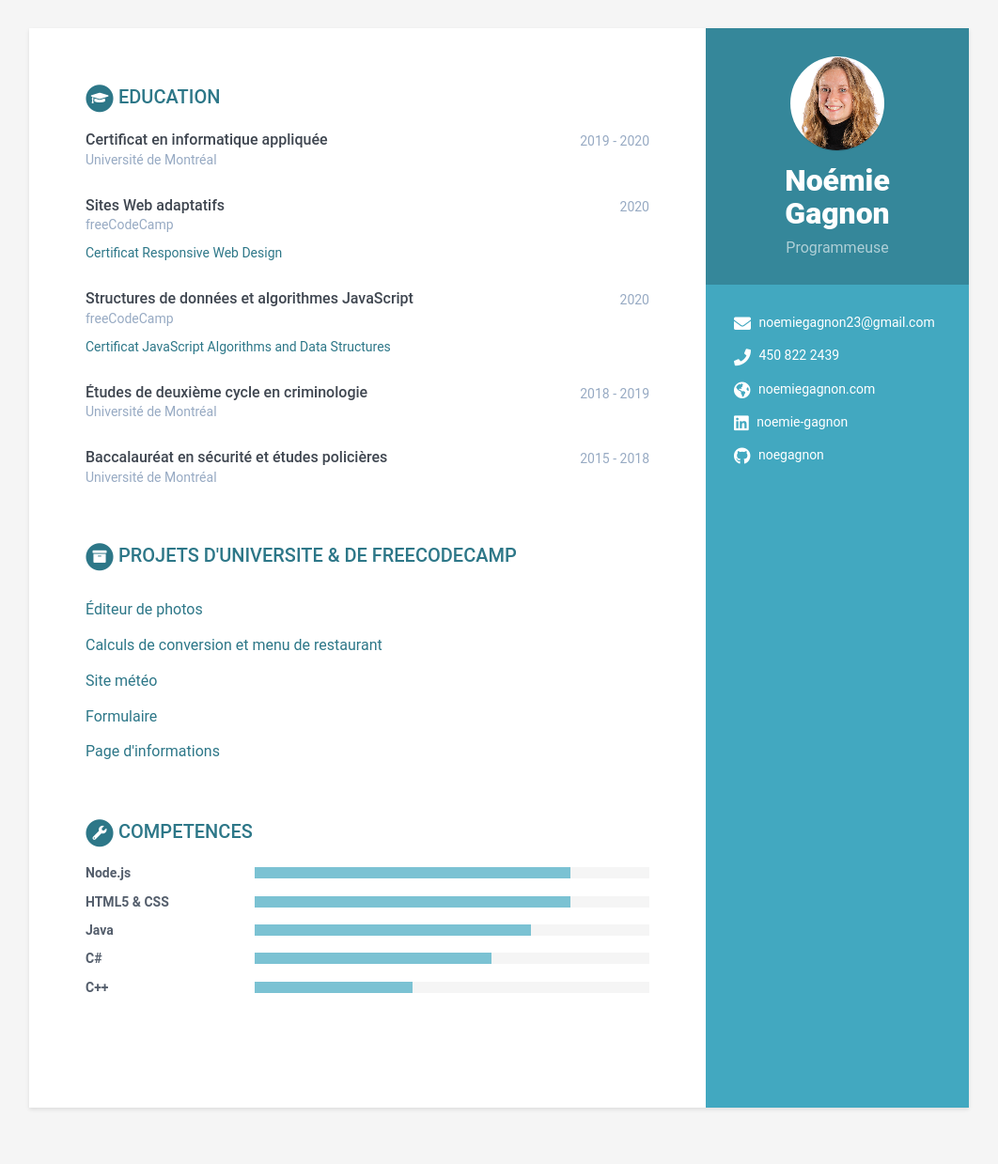
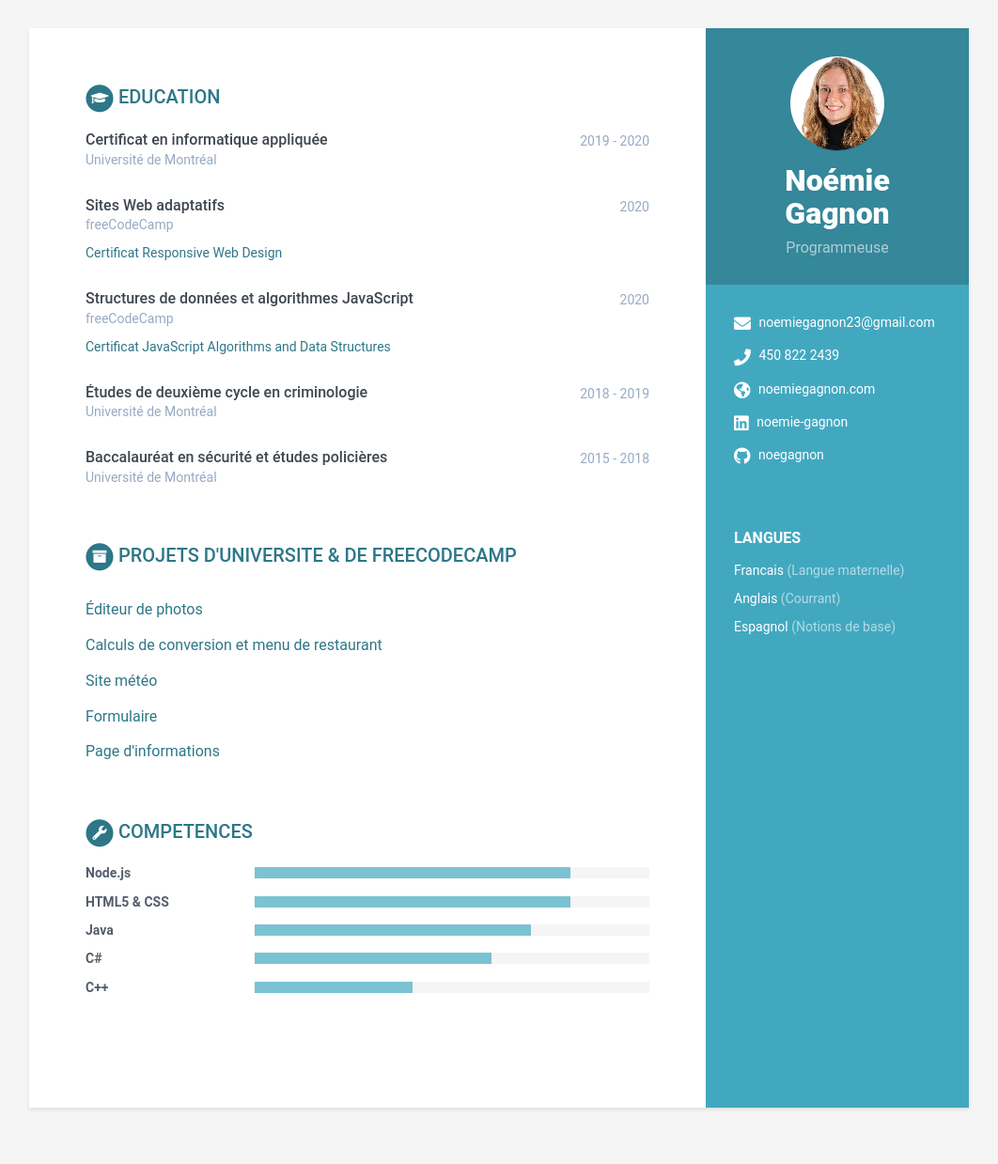
Before and after one commit to noegagnon/cv-fr, a Jekyll site: the page built from index.html, in a window 1280 px wide. Shown: the whole page at 94% size, without its empty margins (109-1171 px from the left). Built offline with Jekyll 4.4.1, drawn with Linux system fonts in a browser that asks for light colours.

Commit message:
change languages pour langues

```diff
--- a/_data/data.yml
+++ b/_data/data.yml
@@ -18,7 +18,7 @@ sidebar:
     linkedin: noemie-gagnon
     github: noegagnon
 
-    langues:
+    languages:
       - idiom: Francais
         level: Langue maternelle
 
--- a/_includes/language.html
+++ b/_includes/language.html
@@ -3,7 +3,7 @@
 <div class="languages-container container-block">
 
   <h2 class="container-block-title">
-    Languages
+    Langues
   </h2>
 
   <ul class="list-unstyled interests-list">
```
